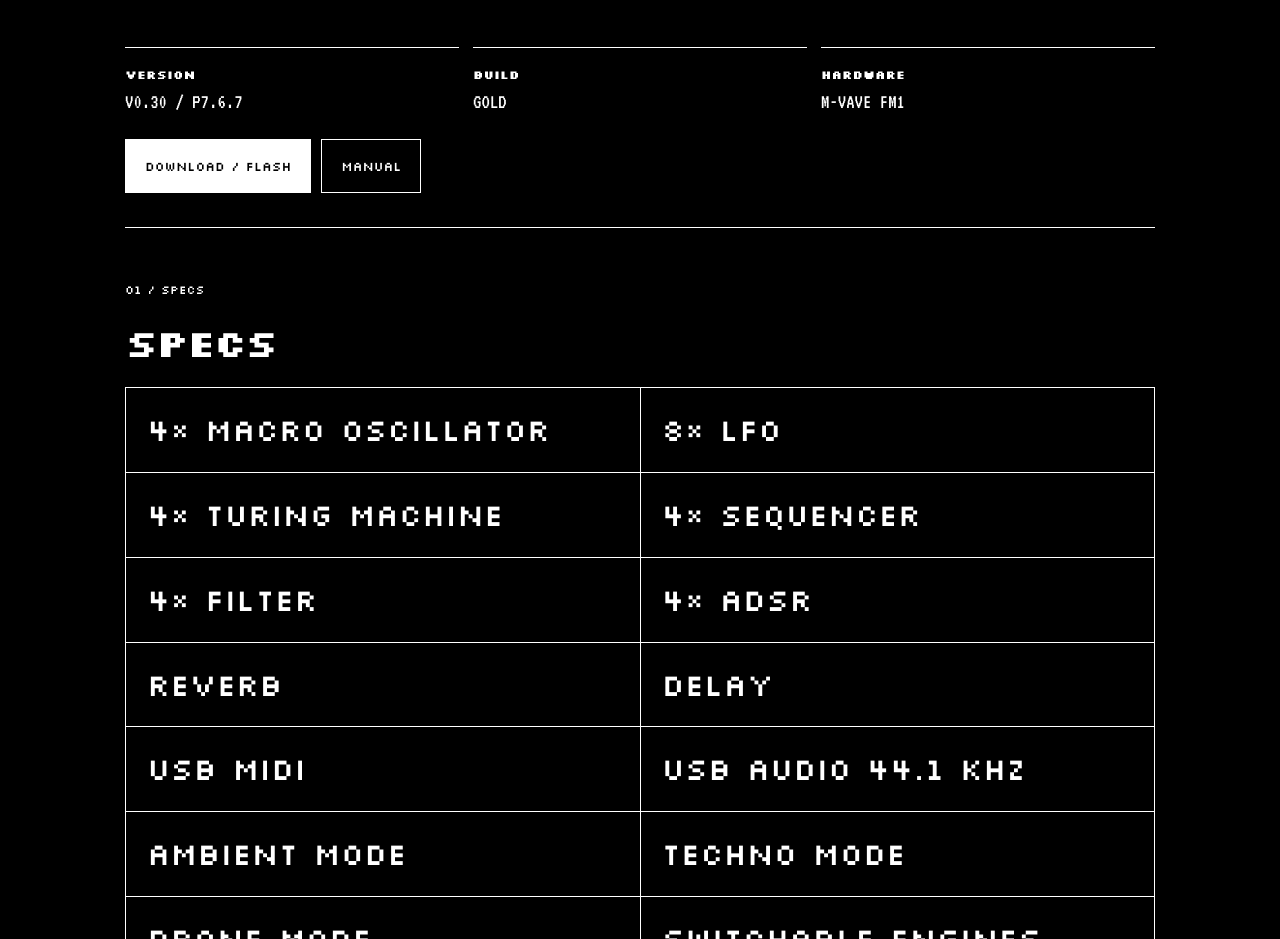
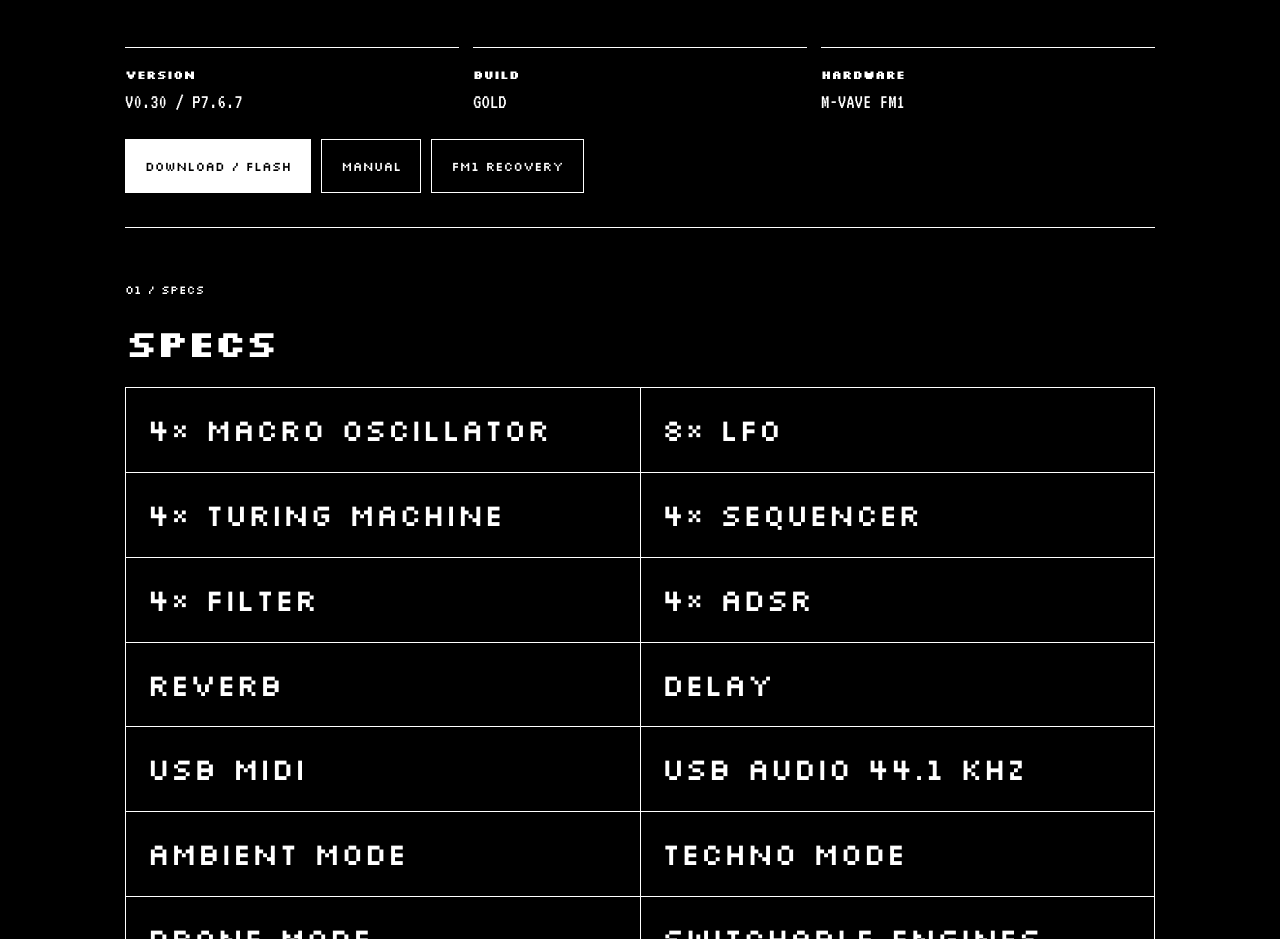
Before and after one commit to exsiderurgica/turing-groovebox-site, a plain HTML site: page mt4/index.html in a window 1280 px wide. Shown: the part 980-1919 px from the top of the page. Drawn offline with Linux system fonts and the light colour scheme; no server answers.

Commit message:
Show FM1 recovery guide button in MT4 hero actions

```diff
--- a/mt4/index.html
+++ b/mt4/index.html
@@ -52,7 +52,7 @@
       <use href="#pad" x="745" y="463"/><use href="#pad" x="799" y="463"/><use href="#pad" x="853" y="463"/><use href="#pad" x="907" y="463"/>
     </svg>
   <div class="meta"><div class="stat"><strong data-en="VERSION" data-it="VERSIONE">VERSION</strong><span>V0.30 / P7.6.7</span></div><div class="stat"><strong data-en="BUILD" data-it="BUILD">BUILD</strong><span>GOLD</span></div><div class="stat"><strong data-en="HARDWARE" data-it="HARDWARE">HARDWARE</strong><span>M-VAVE FM1</span></div></div>
-  <div class="actions"><a class="btn inverse" href="#flash" data-en="DOWNLOAD / FLASH" data-it="SCARICA / FLASH">DOWNLOAD / FLASH</a><a class="btn" href="manual/" data-en="MANUAL" data-it="MANUALE">MANUAL</a></div>
+  <div class="actions"><a class="btn inverse" href="#flash" data-en="DOWNLOAD / FLASH" data-it="SCARICA / FLASH">DOWNLOAD / FLASH</a><a class="btn" href="manual/" data-en="MANUAL" data-it="MANUALE">MANUAL</a><a class="btn" href="recovery/" data-en="FM1 RECOVERY" data-it="RECUPERO FM1">FM1 RECOVERY</a></div>
 </header>
 <section id="specs" class="section">
   <p class="tag" data-en="01 / SPECS" data-it="01 / SPECIFICHE">01 / SPECS</p>
```
